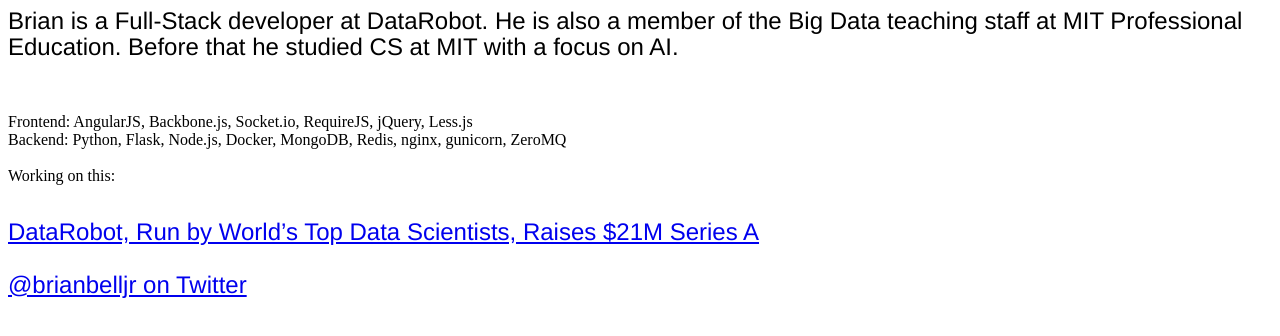
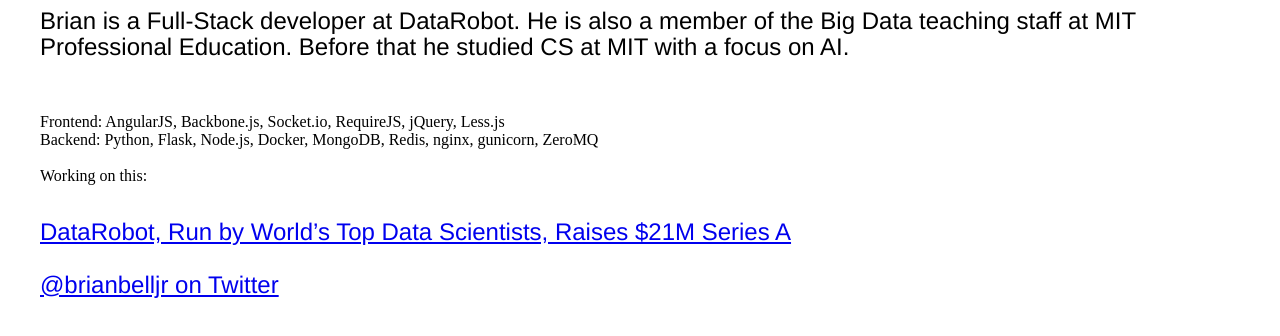
Before and after one commit to brianbelljr/brianbelljr.github.io, a plain HTML site: page index.html in a window 1280 px wide. Drawn offline with Linux system fonts and the light colour scheme.

Commit message:
left-margin

```diff
--- a/common.css
+++ b/common.css
@@ -38,3 +38,7 @@ pre {
     font-weight: 400;
     line-height: 18.5714302062988px;
 }
+
+body {
+    margin-left: 40px;
+}
```
